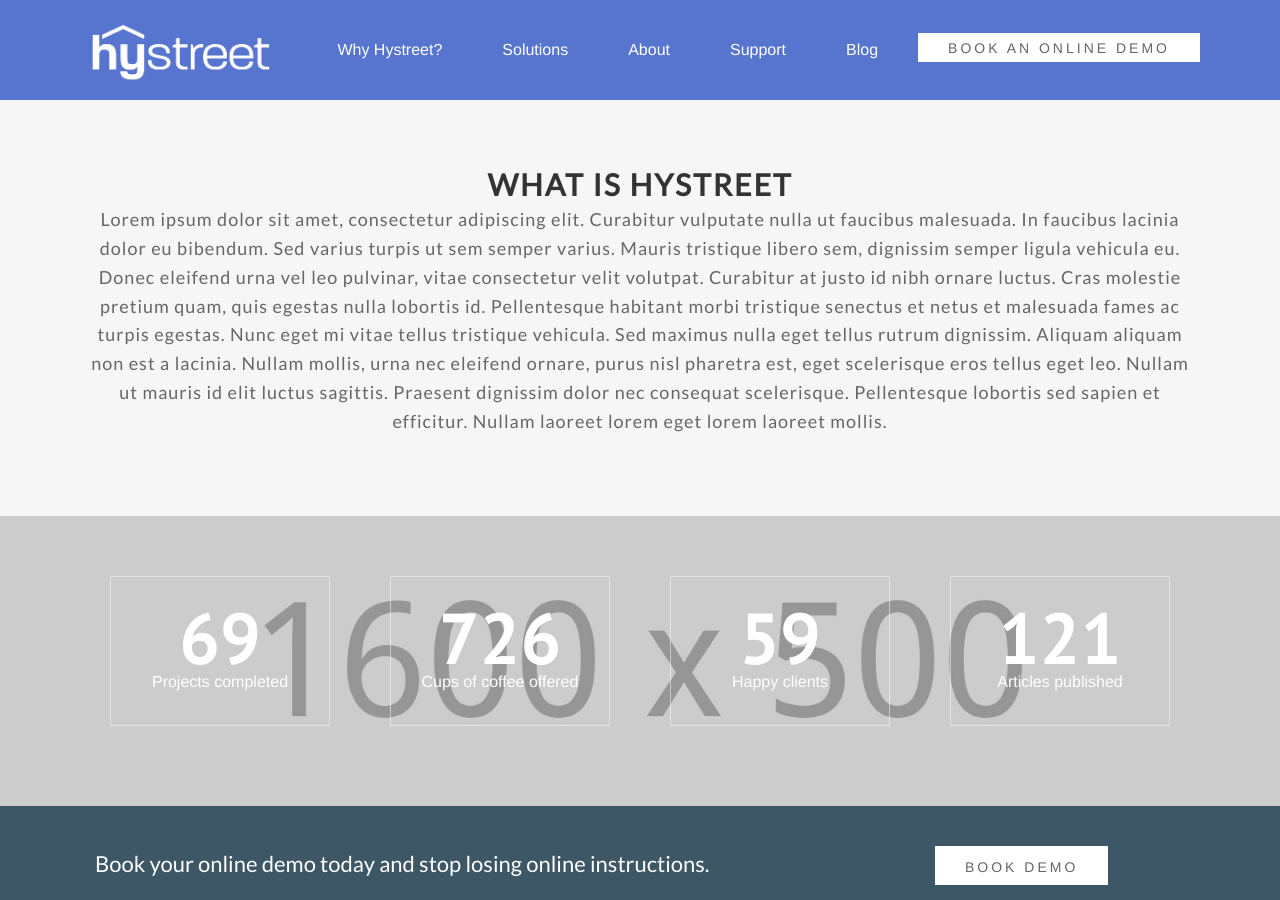
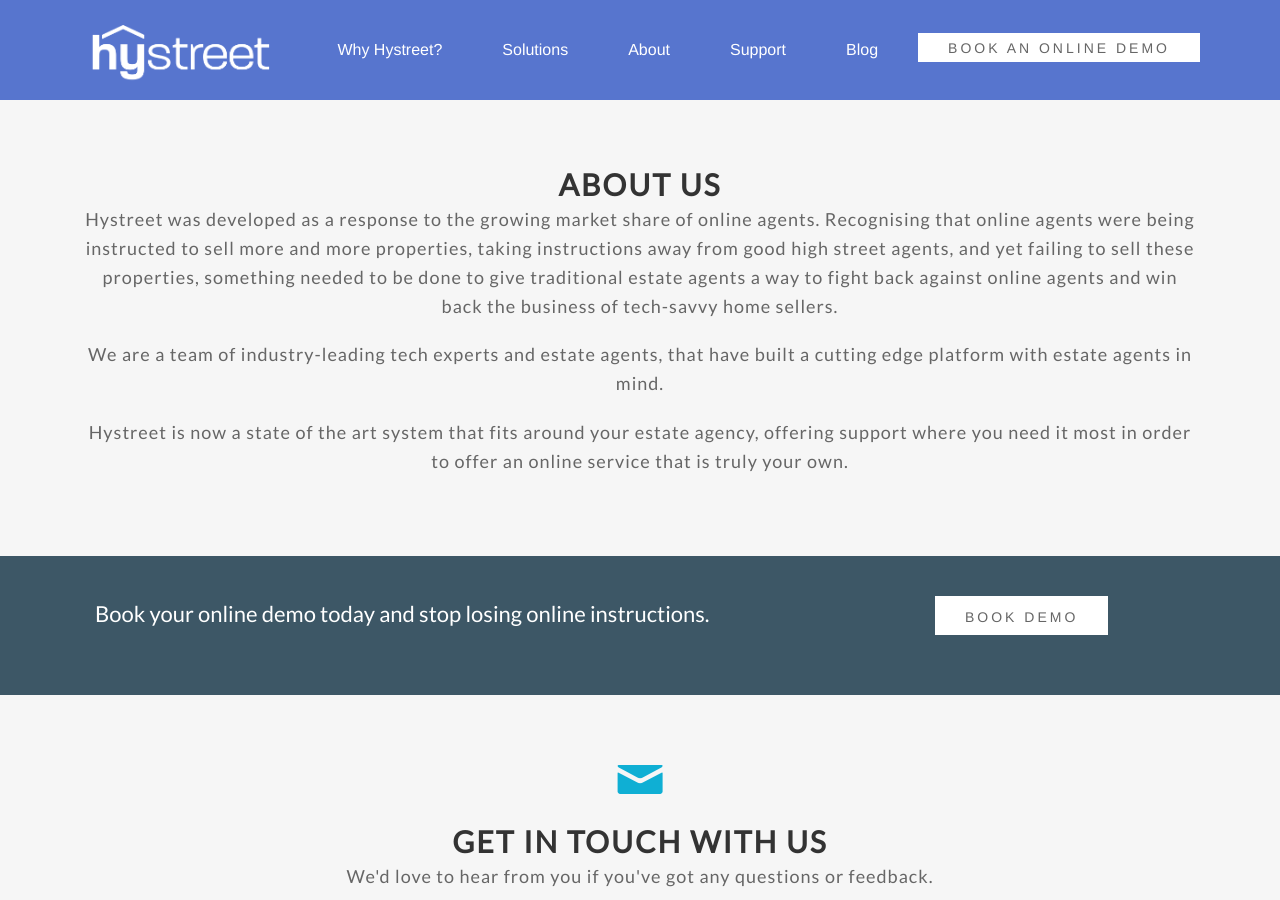
Before and after one commit to hystreet/hystreet.github.io, a Jekyll site: the page built from about-us/index.html, in a window 1280 px wide and 900 px high. Built offline with Jekyll 4.4.1, drawn with Linux system fonts in a browser that asks for light colours; some web fonts are replaced.

Commit message:
updating copy

```diff
--- a/about-us/index.html
+++ b/about-us/index.html
@@ -5,14 +5,14 @@
 
 milestones:
   - from: 0
-    to: 69
-    title: Projects completed
+    to: 4133
+    title: Code uploads
   - from: 0
     to: 726
-    title: Cups of coffee offered
+    title: Cups of coffee consumed
   - from: 0
     to: 59
-    title: Happy clients
+    title: Chip shop dinners
   - from: 0
     to: 121
     title: Articles published
@@ -94,126 +94,19 @@
 <div class='full'>
   <div class='row'>
     <div class='special-title centered-text'>
-      <h2>What is Hystreet</h2>
-      <p> Lorem ipsum dolor sit amet, consectetur adipiscing elit. Curabitur vulputate nulla ut faucibus malesuada. In faucibus lacinia dolor eu bibendum. Sed varius turpis ut sem semper varius. Mauris tristique libero sem, dignissim semper ligula vehicula eu. Donec eleifend urna vel leo pulvinar, vitae consectetur velit volutpat. Curabitur at justo id nibh ornare luctus. Cras molestie pretium quam, quis egestas nulla lobortis id. Pellentesque habitant morbi tristique senectus et netus et malesuada fames ac turpis egestas. Nunc eget mi vitae tellus tristique vehicula.
-
-          Sed maximus nulla eget tellus rutrum dignissim. Aliquam aliquam non est a lacinia. Nullam mollis, urna nec eleifend ornare, purus nisl pharetra est, eget scelerisque eros tellus eget leo. Nullam ut mauris id elit luctus sagittis. Praesent dignissim dolor nec consequat scelerisque. Pellentesque lobortis sed sapien et efficitur. Nullam laoreet lorem eget lorem laoreet mollis. </p>
+      <h2>About us</h2>
+      <p>
+        Hystreet was developed as a response to the growing market share of online agents. Recognising that online agents were being instructed to sell more and more properties, taking instructions away from good high street agents, and yet failing to sell these properties, something needed to be done to give traditional estate agents a way to fight back against online agents and win back the business of tech-savvy home sellers.
+      </p>
+      <p>
+        We are a team of industry-leading tech experts and estate agents, that have built a cutting edge platform with estate agents in mind.
+      <p>
+        Hystreet is now a state of the art system that fits around your estate agency, offering support where you need it most in order to offer an online service that is truly your own.
       </p>
   </div>
 </div>
 </div>
 
-<!---
-<div class='full white'>
-  <div class='row'>
-    <div class='special-title centered-text'>
-      <i class='icon-map'></i>
-      <h2>Why Choose Hystreet?</h2>
-      <p>Hystreet is a revolutionary product that offers a true 24/7 online service to your customers. Here's how.</p>
-      <p class='shortline'></p>
-    </div>
-    <div class='two spacing'></div>
-  </div>
--->
-
-<div class='full bg-1'>
-  <div class='row'>
-    {% for milestone in page.milestones %}
-      <div class='medium-3 large-3 columns'>
-        <div class='milestone boxed light'>
-          <strong data-from='{{milestone.from}}' data-to='{{milestone.to}}'></strong>
-          <span>{{milestone.title}}</span>
-        </div>
-      </div>
-    {% endfor %}
-  </div>
-</div>
-
-<!---
-<div class='full light-yellow'>
-  <div class='row'>
-    <div class='special-title centered-text'>
-      <i class='icon-users'></i>
-      <h2>Who we are</h2>
-      <p>We are happy to know you are happy</p>
-      <p class='shortline'></p>
-    </div>
-    <div class='spacing'></div>
-    <div class='spacing'></div>
-  </div>
-  <div class='row'>
-    <div class='medium-6 large-6 columns'>
-      <p>
-        <span class='drop-letters'>We</span>
-        are a team of developers and
-        </p>
-      <p>Est unde inventore sed amet est in voluptas cum ipsa ut sunt minus. Nihil quia et omnis blanditiis eius suscipit quos repudiandae. Nihil quia et omnis blanditiis eius suscipit quos. Nihil quia et omnis blanditiis eius suscipit quos.</p>
-    </div>
-    <div class='medium-6 large-6 columns'>
-      <ul class='bars'>
-        {% for bar in page.bars %}
-          <li>
-            <h4>
-              {{bar.title}}
-              <strong>{{bar.percent}}%</strong>
-            </h4>
-            <p class='highlighted' data-percent='{{bar.percent}}'></p>
-          </li>
-        {% endfor %}
-      </ul>
-    </div>
-  </div>
-</div>
-
-
-<div class='members'>
-  <div class='full light-yellow no-padding'>
-    <div class='row'>
-      {% for member in page.members %}
-        {% if forloop.first %}
-          {% assign active_class = "active" %}
-        {% else %}
-          {% assign active_class = "" %}
-        {% endif %}
-        <div class='medium-3 large-3 columns'>
-          <div class='member centered-text {{active_class}}' data-target='#member-{{forloop.index}}'>
-            <img src='{{site.url}}/images/{{member.image}}'>
-            <h3>{{member.name}}</h3>
-            <p class='position'>{{member.position}}</p>
-            <p class='active-line'></p>
-          </div>
-        </div>
-      {% endfor %}
-    </div>
-  </div>
-  <div class='full white'>
-    <div class='row'>
-      {% for member in page.members %}
-        {% if forloop.first %}
-          {% assign active_class = "active" %}
-        {% else %}
-          {% assign active_class = "" %}
-        {% endif %}
-        <div class='member-intro {{active_class}}' id='member-{{forloop.index}}'>
-          <div class='medium-8 large-8 columns'>
-            <p>{{member.desc}}</p>
-          </div>
-          <div class='medium-4 large-4 columns'>
-            <div class='socials'>
-              {% for social in member.socials %}
-                <a href='{{social.link}}'>
-                  <i class='icon-{{social.name}} {{social.color}}'></i>
-                </a>
-              {% endfor %}
-            </div>
-          </div>
-        </div>
-      {% endfor %}
-
-    </div>
-  </div>
-</div>
--->
 
 <div class='full dark-blue no-padding'>
   <div class='two spacing'></div>
```
